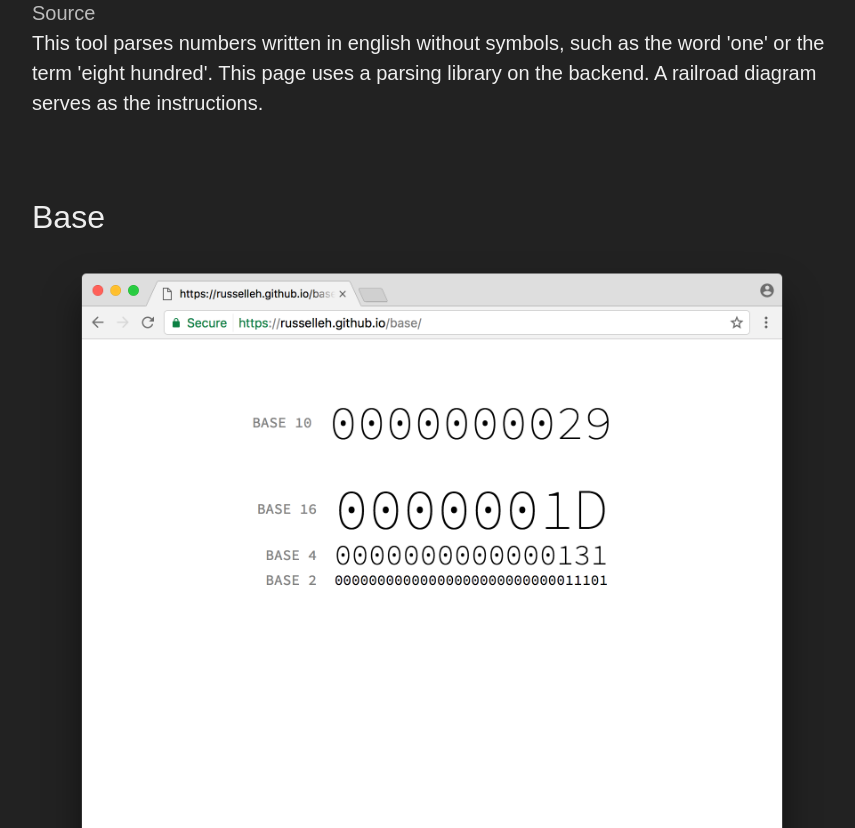
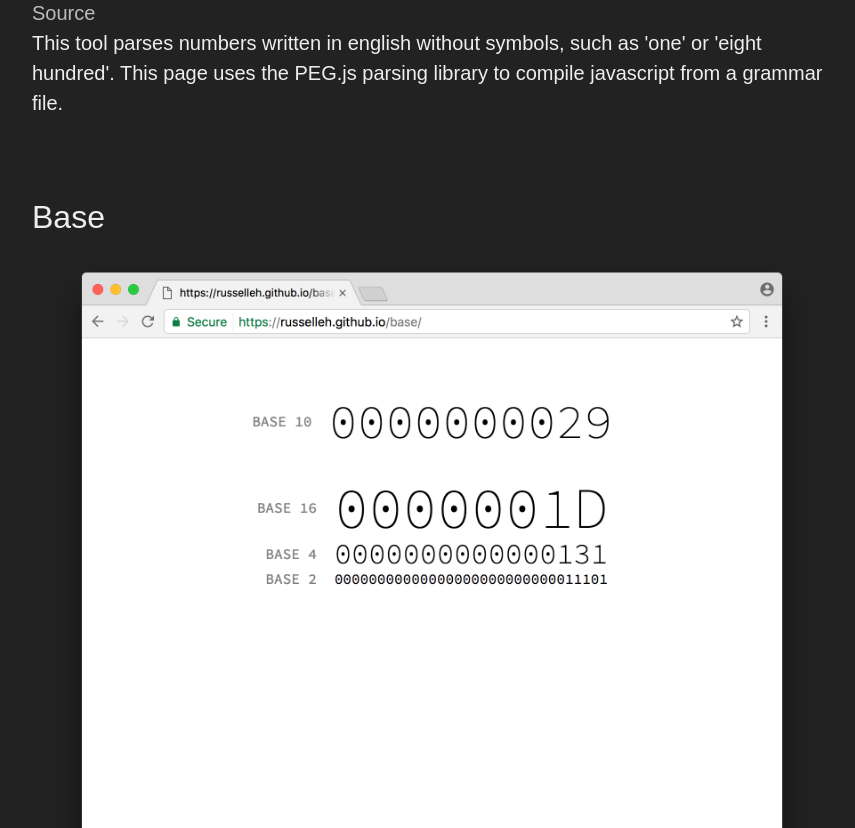
Before and after one commit to russelleh/russelleh.github.io, a plain HTML site: page index.html in a window 1280 px wide. Shown: the part 3192-4020 px from the top of the page, without its empty margins (208-1063 px from the left). Drawn offline with nearby package versions, Linux system fonts and the light colour scheme.

Commit message:
Add english numerals page

```diff
--- a/index.html
+++ b/index.html
@@ -50,15 +50,14 @@
       </div>
       <div class="item">
         <h2>English Numerals</h2>
-        <a href="https://english-numerals.herokuapp.com/">
+        <a href="https://russelleh.github.io/english-numerals/">
           <img src="./english-numerals.png">
         </a>
         <a href="https://github.com/russelleh/english-numerals">Source</a>
         <p>
           This tool parses numbers written in english without symbols, such
-          as the word 'one' or the term 'eight hundred'. This page uses a
-          parsing library on the backend. A railroad diagram serves as the
-          instructions.
+          as 'one' or 'eight hundred'. This page uses the PEG.js parsing
+          library to compile javascript from a grammar file.
         </p>
       </div>
       <div class="item">
```
Also changed, not shown: english-numerals.png, 1 other file.
